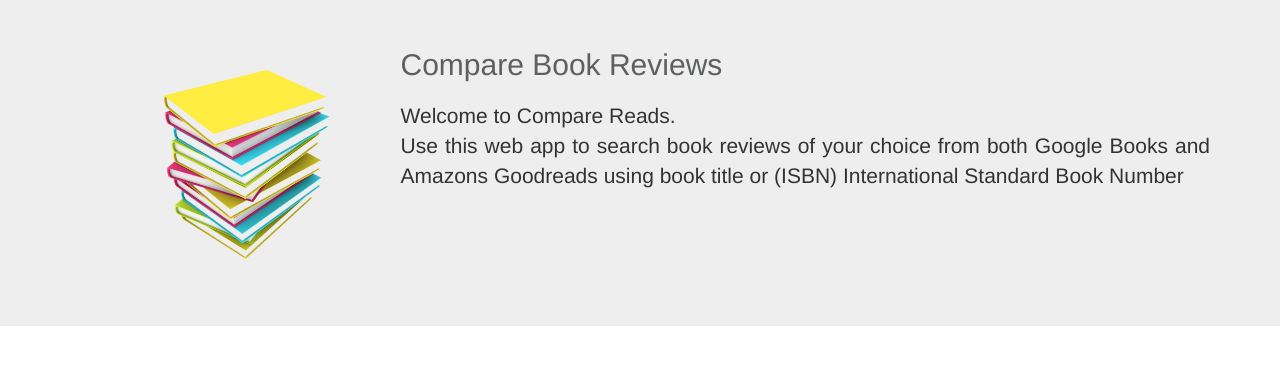
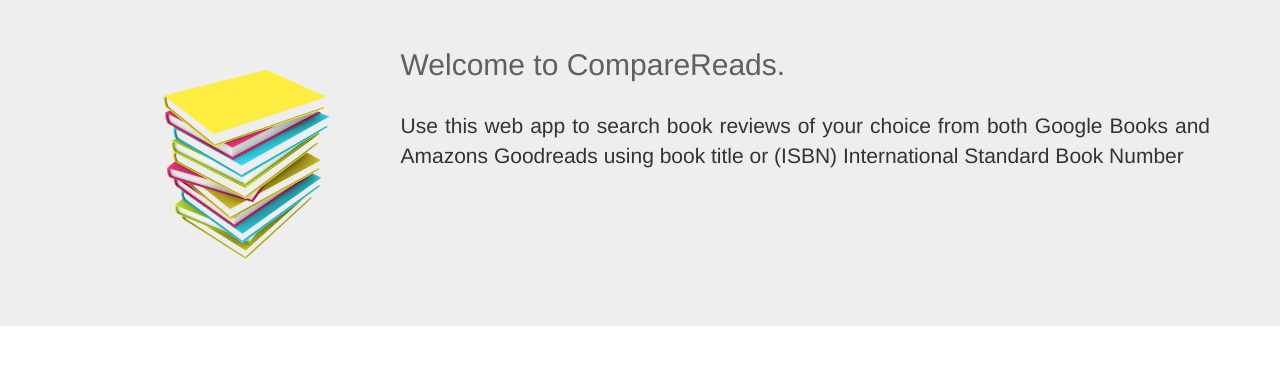
Before and after one commit to cloudproject1/php-on-heroku, a PHP site: page / in a window 1280 px wide. Shown: the part 52-424 px from the top of the page. Run offline with PHP 8.4, Linux system fonts and the light colour scheme; data that the repository does not hold is empty; some libraries are stand-ins or nearby versions.

Commit message:
22:45 27/11/2014

```diff
--- a/index.php
+++ b/index.php
@@ -68,8 +68,8 @@
 <div class="jumbotron">
 	<div class="container">
 		<img src="images/books1.png" class="pull-left" style="margin:15px;" height=200px;>
- 			<h2 style="color:#5D5F61;"class="no-margin">Compare Book Reviews</h2><br>
-  				<p class="text-justify">Welcome to Compare Reads. </br> Use this web app to search book reviews of your choice from both Google
+ 			<h2 style="color:#5D5F61;"class="no-margin">Welcome to CompareReads. </h2>
+  				<p class="text-justify"></br> Use this web app to search book reviews of your choice from both Google
   					Books and Amazons Goodreads using book title or (ISBN) International Standard Book Number<p>
 
 </div>
@@ -100,7 +100,8 @@
 		<p>Book Name: </p><input type="text" name="book"></input></br>
 		<br/>
 		<input type="submit" value="search"/>
-	</br></br>
+	</br>
+	</br>
 	</form>
 
 	<?php
```
